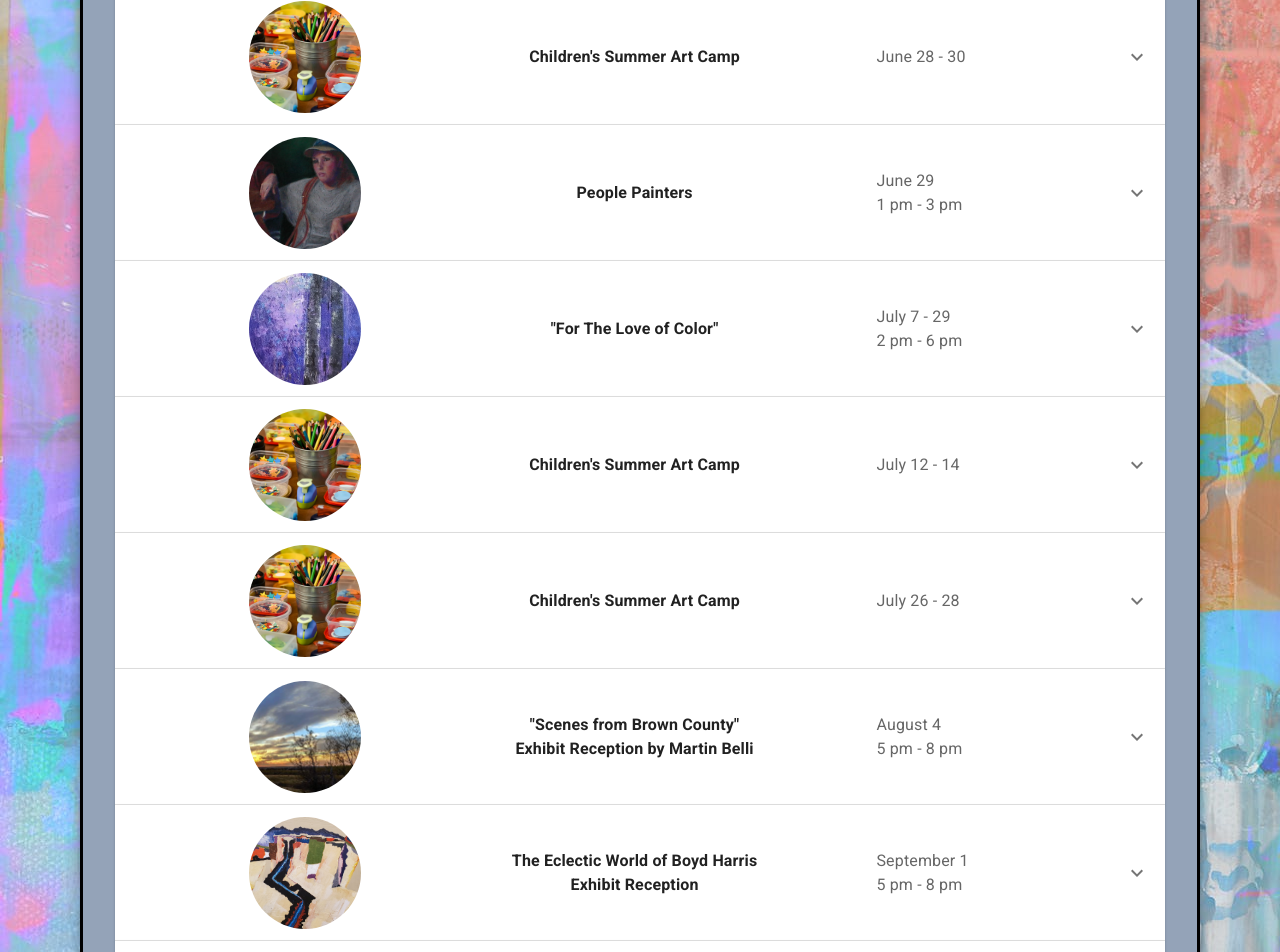
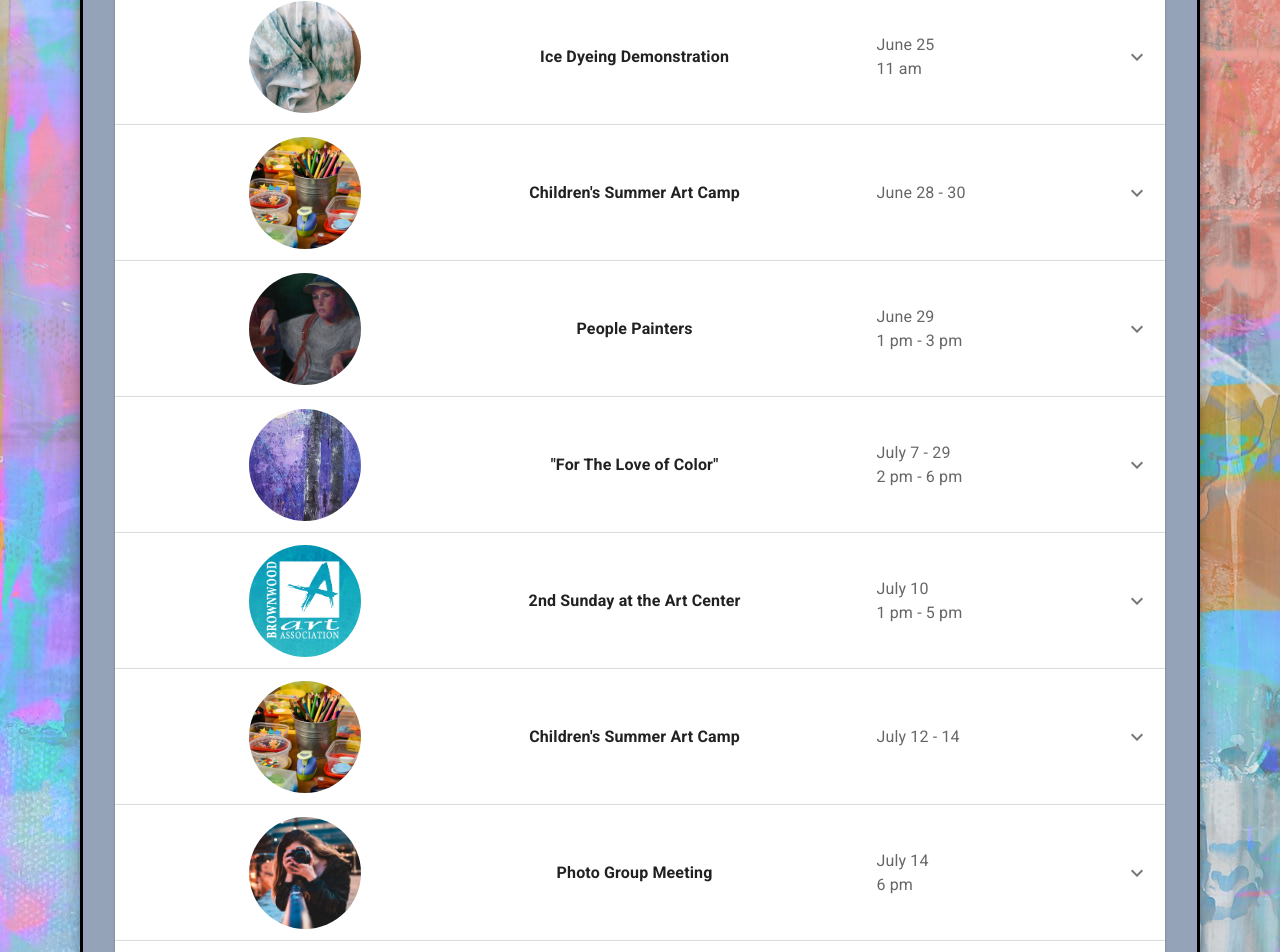
Before and after one commit to Jonathan-Day-Dev/bwd-art, a React (Create React App) app: page /event in a window 1280 px wide. Shown: the part 1500-2452 px from the top of the page. Built offline with nearby package versions, Linux system fonts and the light colour scheme.

Commit message:
add events

```diff
--- a/src/components/Event/components/event_data.js
+++ b/src/components/Event/components/event_data.js
@@ -11,6 +11,9 @@ import boyd from "../../../assets/boyd.jpg";
 import crafts from "../../../assets/crafts.jpg";
 import lovecolor from "../../../assets/love_colors.jpg";
 import textileart from "../../../assets/textileart.jpg";
+import photography from "../../../assets/photography.png";
+import logo from "../../../assets/logo.png";
+import ice from "../../../assets/ice_cover.jpg";
 
 import {Link} from "react-router-dom";
 
@@ -89,6 +92,12 @@ const events = [
     description: <Link to="/programs">View Program</Link>
   },
   {
+    title: "Ice Dyeing Demonstration",
+    date: "June 25",
+    time: "11 am",
+    img: ice
+  },
+  {
     title: "Children's Summer Art Camp",
     date: "June 28 - 30",
     img: crafts
@@ -108,9 +117,22 @@ const events = [
     description: "A one woman show of new works and a retrospective of the works of BAA 2022 Artist of the Year, Christine Brisley. Gallery is open weekdays from 2 pm - 6 pm"
   },
   {
+    title: "2nd Sunday at the Art Center",
+    date: "July 10",
+    time: "1 pm - 5 pm",
+    img: logo
+  },
+  {
     title: "Children's Summer Art Camp",
     date: "July 12 - 14",
     img: crafts
+  },
+  {
+    title: "Photo Group Meeting",
+    date: "July 14",
+    time: "6 pm",
+    img: photography,
+    description: <Link to="/programs">View Program</Link>
   },
   {
     title: "Children's Summer Art Camp",
--- a/src/components/Event/components/program_data.js
+++ b/src/components/Event/components/program_data.js
@@ -1,5 +1,6 @@
 import people from "../../../assets/people_paint.jpg";
 import textileart from "../../../assets/textileart.jpg";
+import photography from "../../../assets/photography.png";
 
 const events = [
     {
@@ -28,6 +29,18 @@ const events = [
         isInstructor: true,
       },
     },
+    {
+      title: "Photography Group",
+      date: "Every 2nd Thursday",
+      img: photography,
+      time: "6 pm",
+      benefit: false,
+      description: "Anyone interested in improving their photography skills is invited to attend.",
+      instructor: {
+        name: "Craig Seger",
+        phone: "325-998-0084"
+      }
+    }
   ];
 
   export default events;
```
Also changed, not shown: src/assets/photography.png (added), 1 other file (tests, documents, lock files or other folders).
